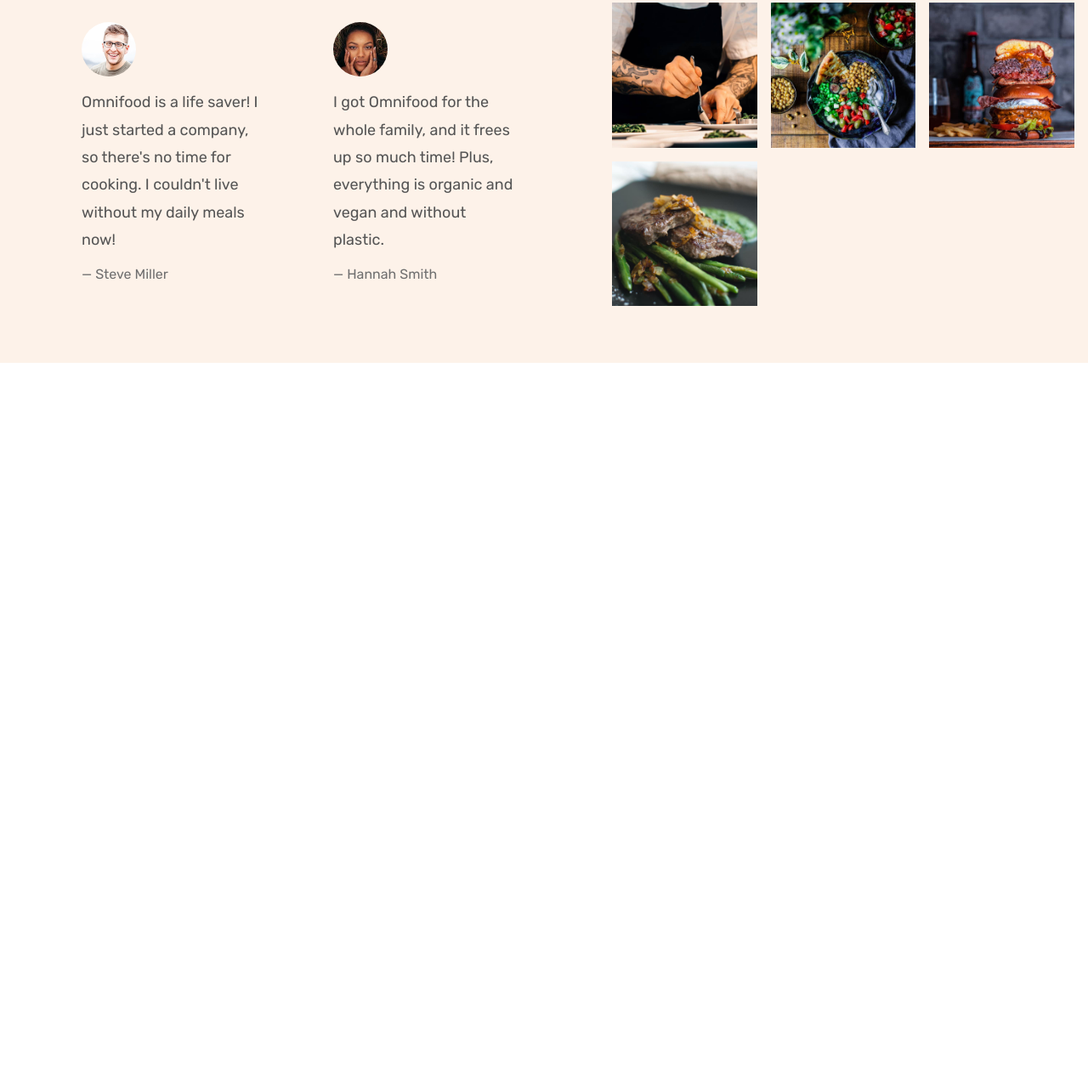
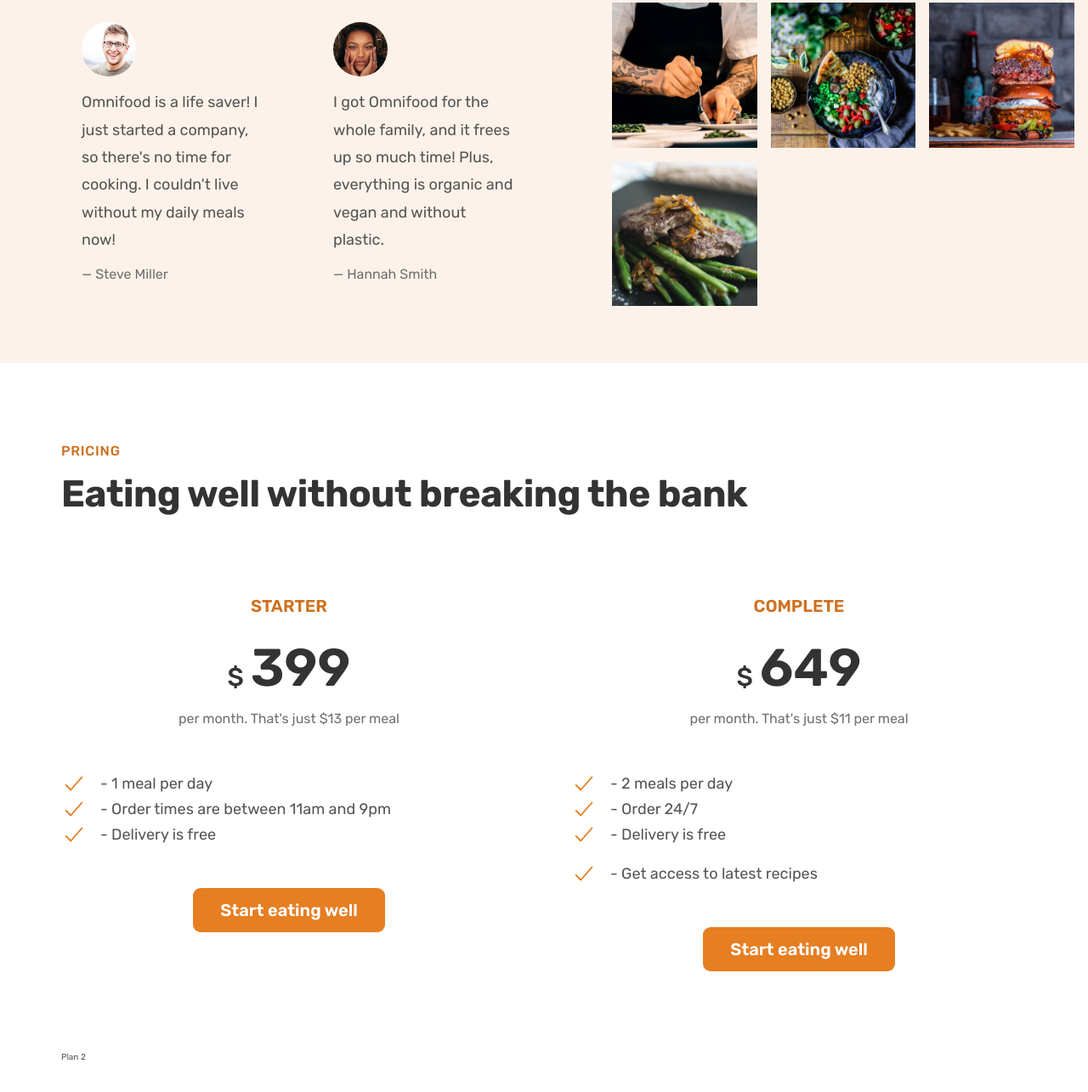
Before and after one commit to ibrahimabidi/omnifood-website, a plain HTML site: page index.html in a window 1280 px wide. Shown: the part 4216-5501 px from the top of the page at 85% size. Before the commit the page ends 4643 px from the top, so only its background shows below. Drawn offline with nearby package versions, Linux system fonts and the light colour scheme.

Commit message:
build and style the first steps of the pricing section

```diff
--- a/css/general.css
+++ b/css/general.css
@@ -190,6 +190,26 @@
   border-bottom: 1px solid transparent;
 }
 
+.list {
+  list-style: none;
+  display: flex;
+  flex-direction: column;
+  gap: 1.6rem;
+}
+
+.list-item {
+  font-size: 1.8rem;
+  display: flex;
+  align-items: center;
+  gap: 1.6rem;
+}
+
+.list-icon {
+  width: 3rem;
+  height: 3rem;
+  color: #e67e22;
+}
+
 /* HELPER/SETTINGS CLASSES */
 
 .margin-right-sm {
--- a/css/style.css
+++ b/css/style.css
@@ -293,26 +293,6 @@
   font-size: 1.8rem;
 }
 
-.list {
-  list-style: none;
-  display: flex;
-  flex-direction: column;
-  gap: 1.6rem;
-}
-
-.list-item {
-  font-size: 1.8rem;
-  display: flex;
-  align-items: center;
-  gap: 1.6rem;
-}
-
-.list-icon {
-  width: 3rem;
-  height: 3rem;
-  color: #e67e22;
-}
-
 /*******************/
 /*TESTIMONIALS SECTION */
 /*******************/
@@ -372,3 +352,49 @@
 .gallery-item img:hover {
   transform: scale(1.1);
 }
+
+/*******************/
+/*PRICING SECTION */
+/*******************/
+
+.section-pricing {
+  padding: 9.6rem 0;
+}
+
+.plan-header {
+  text-align: center;
+  margin-bottom: 4.8rem;
+}
+
+.plan-name {
+  color: #cf711f;
+  font-weight: 600;
+  font-size: 2rem;
+  text-transform: uppercase;
+  letter-spacing: 0.75;
+  margin-bottom: 3.2rem;
+}
+
+.plan-price {
+  font-size: 6.2rem;
+  font-weight: 600;
+  color: #333;
+  margin-bottom: 1.6rem;
+}
+
+.plan-price span {
+  font-size: 3rem;
+  font-weight: 500;
+  margin-right: 0.8rem;
+}
+
+.plan-text {
+  font-size: 1.6rem;
+  line-height: 1.6;
+  color: #6f6f6f;
+}
+
+.plan-sign-up {
+  text-align: center;
+  margin-top: 4.8rem;
+}
--- a/index.html
+++ b/index.html
@@ -410,6 +410,88 @@
 </figure>
         </div>
       </section>
+      <section class="section-pricing">
+        <div class="container">
+          <span class="subheading">Pricing</span>
+          <h2 class="heading-secondary">
+           Eating well without breaking the bank
+          </h2>
+        </div>
+
+        <div class="container grid grid--2-cols">
+          <div class="pricing-plan">
+            <header class="plan-header">
+          <p class="plan-name">Starter</p>
+          <p class="plan-price"> <span>$</span>399</p>
+          <p class="plan-text">per month. That's just $13 per meal</p>
+        </header>
+          <ul class="list">
+            <li class="list-item">
+              <ion-icon class="list-icon" name="checkmark"></ion-icon>
+              <span>- 1 meal per day</span>
+            </li>
+          </ul>
+          <ul class="list">
+            <li class="list-item">
+              <ion-icon class="list-icon" name="checkmark"></ion-icon>
+              <span>- Order times are between 11am and 9pm</span>
+            </li>
+          </ul>
+          <ul class="list">
+            <li class="list-item">
+              <ion-icon class="list-icon" name="checkmark"></ion-icon>
+              <span>- Delivery is free</span>
+            </li>
+          </ul>
+          <div class="plan-sign-up">
+          <a href="#" class="btn btn--full"
+          >Start eating well</a
+        >
+          </div>
+          </div>
+          <div class="pricing-plan">
+            <header class="plan-header">
+          <p class="plan-name">Complete</p>
+          <p class="plan-price"> <span>$</span>649</p>
+          <p class="plan-text">per month. That's just $11 per meal</p>
+            </header>
+          <ul class="list">
+            <li class="list-item">
+              <ion-icon class="list-icon" name="checkmark"></ion-icon>
+              <span>- 2 meals per day</span>
+            </li>
+          </ul>
+          <ul class="list">
+            <li class="list-item">
+              <ion-icon class="list-icon" name="checkmark"></ion-icon>
+              <span>- Order 24/7</span>
+            </li>
+          </ul>
+          <ul class="list">
+            <li class="list-item">
+              <ion-icon class="list-icon" name="checkmark"></ion-icon>
+              <span>- Delivery is free</span>
+            </li>
+            <li class="list-item">
+              <ion-icon class="list-icon" name="checkmark"></ion-icon>
+              <span>- Get access to latest recipes</span>
+            </li>
+          </ul>
+          <div class="plan-sign-up">
+          <a href="#" class="btn btn--full"
+          >Start eating well</a
+        >
+      </div>
+          </div>
+
+
+
+
+          <div class="pricing-plan">
+            Plan 2
+          </div>
+        </div>
+      </section>
     </main>
   </body>
 </html>
```
